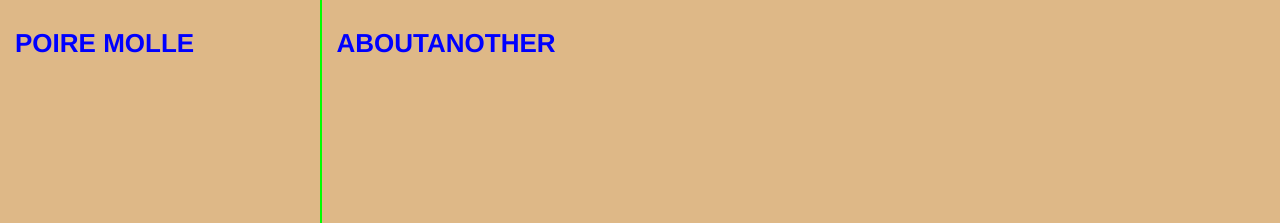
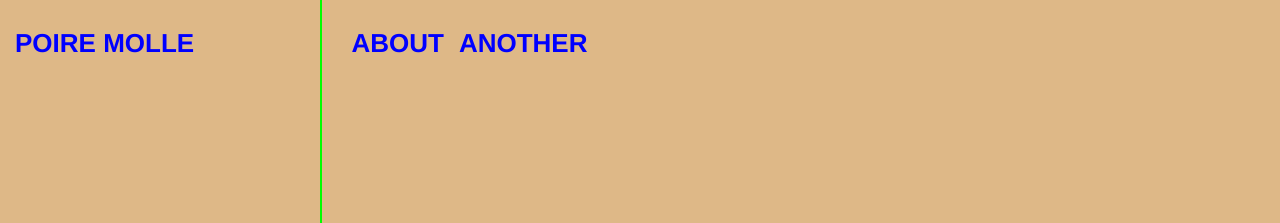
Before and after one commit to poiremolle/blog, a Jekyll site: the page built from index.md, in a window 1280 px wide. Shown: the top 223 px of the page. Built offline with Jekyll 4.4.1, drawn with Linux system fonts in a browser that asks for light colours.

Commit message:
re-adding page-link styling for when not on palm

```diff
--- a/_sass/minima/_layout.scss
+++ b/_sass/minima/_layout.scss
@@ -17,15 +17,10 @@
     display: none;
   }
 
-  // .page-link {
-  //   line-height: $base-line-height;
-
-  //   margin-left: $spacing-unit;
-  //   // Gaps between nav items, but not on the last one
-  //   // &:not(:last-child) {
-  //   //   margin-right: 20px;
-  //   // }
-  // }
+  .page-link {
+    line-height: $base-line-height;
+    margin-left: $spacing-unit / 2;
+  }
 
 }
 
```
